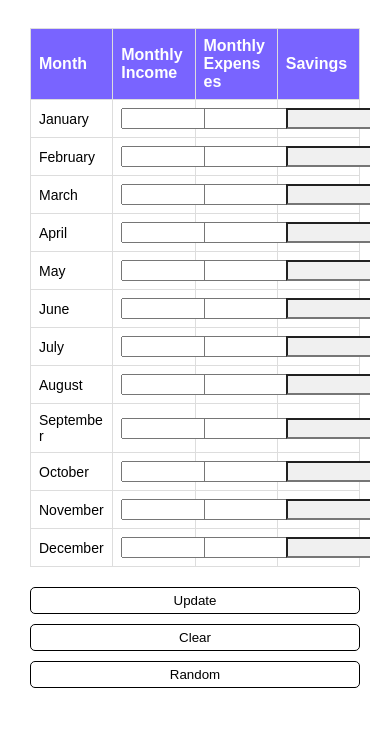
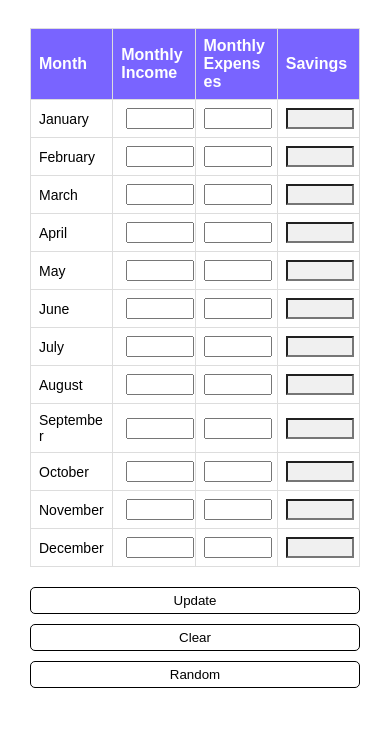
Before and after one commit to RazvanPF/Expense-Tracker, a plain HTML site: page index.html in a window 390 px wide. Shown: the part 60-807 px from the top of the page. Drawn offline with nearby package versions, Linux system fonts and the light colour scheme.

Commit message:
Fixed table responsivness

```diff
--- a/scripts.js
+++ b/scripts.js
@@ -3,9 +3,9 @@ function createInputRow(month) {
     const row = document.createElement('tr');
     row.innerHTML = `
         <td>${month}</td>
-        <td><input type="number" class="monthly-income" value="" style="width: 60px;"></td>
-        <td><input type="number" class="monthly-expenses" value="" style="width: 60px;"></td>
-        <td><input type="number" class="monthly-savings" value="" style="width: 60px;" readonly></td>
+        <td><input type="number" class="monthly-income" value=""></td>
+        <td><input type="number" class="monthly-expenses" value=""></td>
+        <td><input type="number" class="monthly-savings" value="" readonly></td>
     `;
     return row;
 }
--- a/styles.css
+++ b/styles.css
@@ -53,16 +53,16 @@ td:first-child {
     font-size: 14px; /* Change font size for the months column */
 }
 
-.monthly-savings{
-    width: 100px !important;
+.monthly-savings {
+    width: 100px;
 }
 
-.monthly-income{
-    width: 100px !important;
+.monthly-income {
+    width: 100px;
 }
 
-.monthly-expenses{
-    width: 100px !important;
+.monthly-expenses {
+    width: 100px;
 }
 
 th {
@@ -129,9 +129,22 @@ button:hover {
     .chart-container {
         margin-top: 30px; /* Adjust top margin for mobile */
     }
-}
 
     input[readonly] {
         background-color: #f0f0f0;
         cursor: not-allowed;
     }
+
+    .monthly-savings{
+        width: 60px;
+    }
+
+    .monthly-income{
+        width: 60px;
+        margin-left: 5px;
+    }
+
+    .monthly-expenses{
+        width: 60px;
+    }
+}
```
